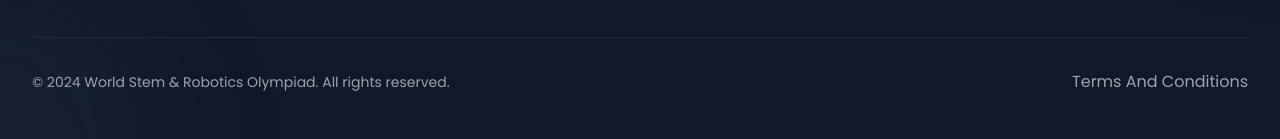
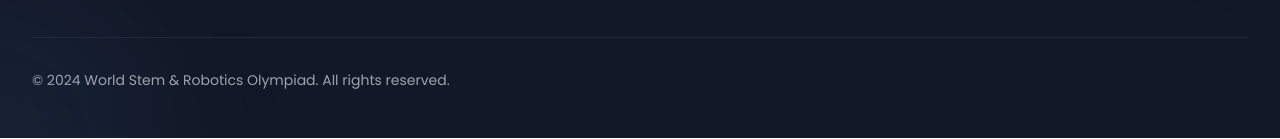
Before and after one commit to binary-solutins/wsro-cutomer-fe, a React (Vite) app: page /gallery in a window 1280 px wide. Shown: the part 1611-1750 px from the top of the page. Built offline with nearby package versions, Linux system fonts and the light colour scheme.

Commit message:
remove tc form footer

```diff
--- a/src/components/Footer/FooterSection.jsx
+++ b/src/components/Footer/FooterSection.jsx
@@ -111,11 +111,7 @@ const FooterSection = () => {
             <p className="text-gray-400 text-sm">
               © 2024 World Stem & Robotics Olympiad. All rights reserved.
             </p>
-            <div className="flex gap-6">
-              <FooterLink href="/terms & conditions">
-                Terms And Conditions
-              </FooterLink>
-            </div>
+
           </div>
         </div>
       </div>
```
